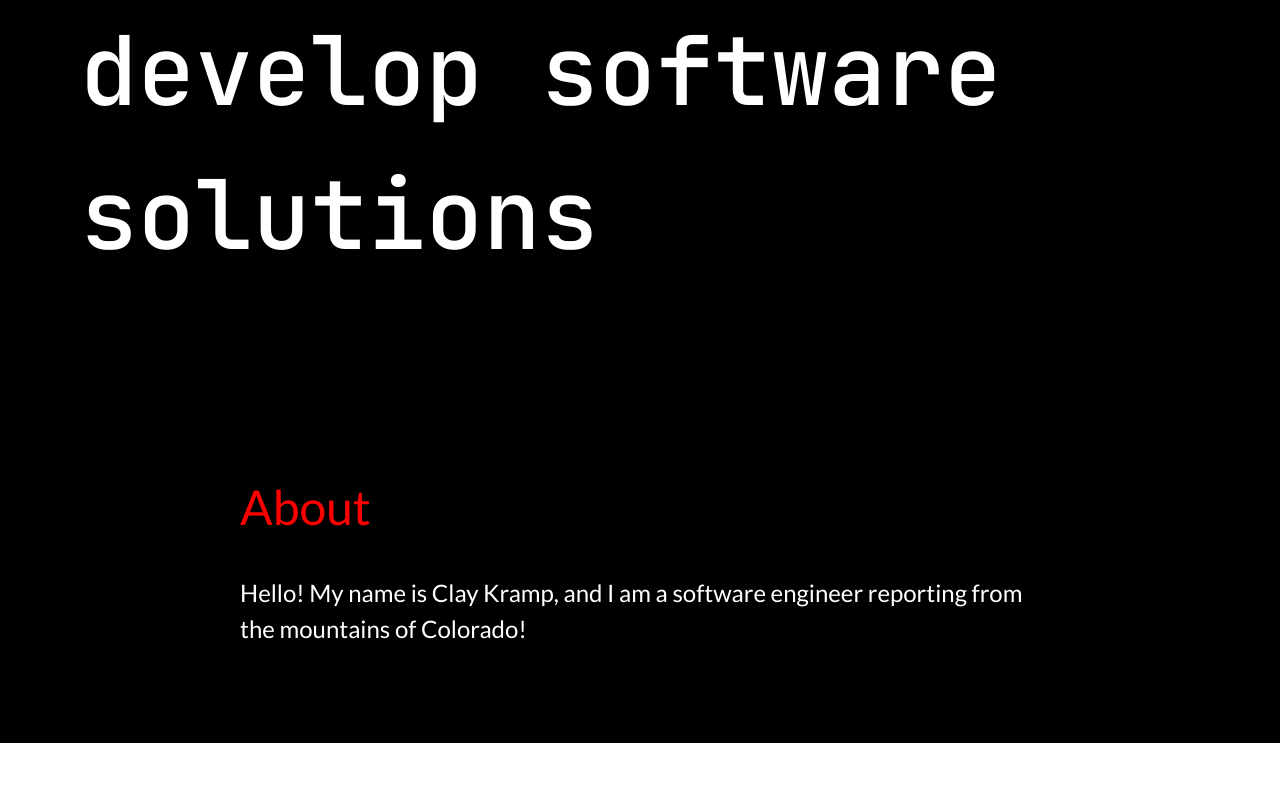
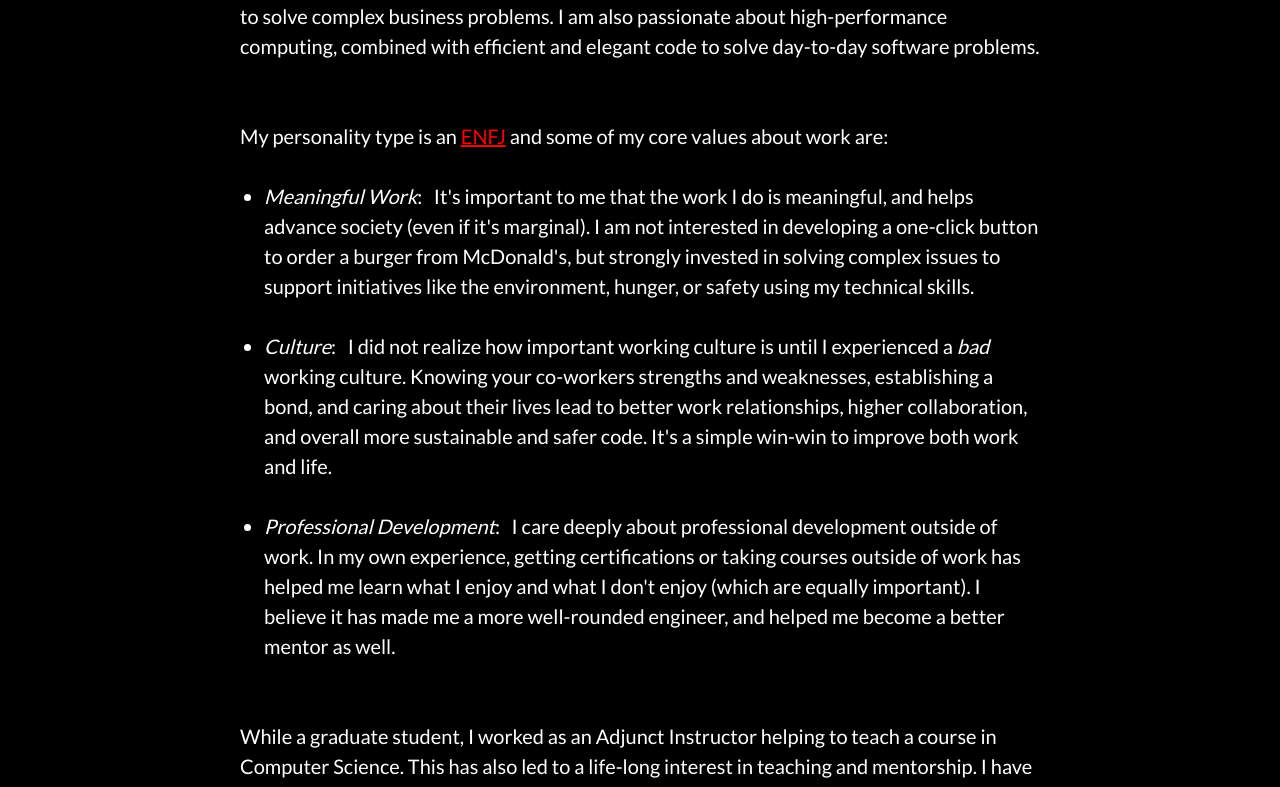
Before and after one commit to krampcg23/me, a Vue app: page /about in a window 1280 px wide. Shown: the part 1129-1916 px from the top of the page. Before the commit the page ends 1872 px from the top, so only its background shows below. Built offline with nearby package versions, Linux system fonts and the light colour scheme.

Commit message:
Adding the about page

```diff
--- a/src/views/About.vue
+++ b/src/views/About.vue
@@ -14,11 +14,6 @@
       <div>
       </div>
     </div>
-    <div class="black-background vh-height">
-      <div class="big-header max-height d-flex align-center">
-        I architect and develop software solutions
-      </div>
-    </div>
     <div class="black-background">
       <div class="body-text d-flex flex-column align-center justify-center">
         <div class="justify-start">
@@ -29,7 +24,30 @@
             Hello! My name is Clay Kramp, and I am a software engineer reporting from the mountains of Colorado!
           </div>
           <div class="body-text-body">
-
+            I have wide interests in web applications, data operations, UI/UX, and machine learning, and have experiences to prove them, too! My journey to become a software engineer
+            began with a degree in Applied Mathematics which opened my eyes to applying mathematical concepts to solve complex business problems. I am also passionate about high-performance
+            computing, combined with efficient and elegant code to solve day-to-day software problems.
+            <br /> <br /> <br />
+            My personality type is an <a href="https://www.16personalities.com/enfj-personality">ENFJ</a> and some of my core values about work are:
+            <br /> <br />
+            <ul>
+              <li><i>Meaningful Work</i>: &nbsp;&nbsp;It's important to me that the work I do is meaningful, and helps advance society (even if it's marginal). I am not
+              interested in developing a one-click button to order a burger from McDonald's, but strongly invested in solving complex issues to support initiatives like the
+              environment, hunger, or safety using my technical skills.<br/><br/></li>
+              <li><i>Culture</i>: &nbsp;&nbsp;I did not realize how important working culture is until I experienced a <i>bad</i> working culture. Knowing your co-workers
+              strengths and weaknesses, establishing a bond, and caring about their lives lead to better work relationships, higher collaboration, and overall more sustainable and safer code.
+              It's a simple win-win to improve both work and life.<br/><br/></li>
+              <li><i>Professional Development</i>: &nbsp;&nbsp;I care deeply about professional development outside of work. In my own experience, getting certifications or taking courses
+              outside of work has helped me learn what I enjoy and what I don't enjoy (which are equally important). I believe it has made me a more well-rounded engineer, and helped
+              me become a better mentor as well.</li>
+            </ul>
+            <br/> <br/>
+            While a graduate student, I worked as an Adjunct Instructor helping to teach a course in Computer Science. This has also led to a life-long interest in teaching and mentorship.
+            I have had the privilege of having phenomenal mentors in my life, and I find it necessary to return that favor to the next set of mentees.
+            <br/> <br/>
+            You can read more about my experiences from my resume below:
+            <br/> <br/>
+            <a href="../assets/Clay_Kramp_Resume.pdf" download>Clay Kramp's Resume, 3/14/2021</a>
           </div>
         </div>
       </div>
@@ -91,8 +109,11 @@ export default Vue.extend({
   font-size: 1.5rem;
 }
 .body-text-body {
-  font-size: 1rem;
+  font-size: 1.25rem;
   padding-top: 2rem;
-  padding-bottom: 2rem;
+  padding-bottom: 15rem;
+}
+a {
+  color: red;
 }
 </style>
--- a/src/views/Work.vue
+++ b/src/views/Work.vue
@@ -6,53 +6,6 @@
           <v-icon class="white-text">mdi-arrow-left</v-icon>
         </v-btn>
       </router-link>
-    </div>
-    <div class="flex-column align-center max-height">
-        <div class="mx-auto white-text">
-            Work Experiences
-        </div>
-        <v-card class="mb-12 mx-auto" width="600">
-                <v-img
-                class="white--text align-end"
-                height="100px"
-                src="../assets/nexla.png"
-                >
-            </v-img>
-            <v-card-title>Solutions Engineer</v-card-title>
-            <v-card-subtitle class="pb-0">Nexla, Feb 2021 - Present</v-card-subtitle>
-            <v-card-text class="text--primary">
-            Architect, develop, and manage #DataOps for several client companies using the Nexla platform to solve client’s data problems using our unique data mesh solution.
-            </v-card-text>
-        </v-card>
-        <v-card class="mb-12" width="600">
-            <v-img
-                class="white--text align-end"
-                height="100px"
-                src="../assets/credera.png"
-                >
-            </v-img>
-            <v-card-title>Software Engineering Consultant</v-card-title>
-            <v-card-subtitle class="pb-0">Credera, July 2019 - Feb 2021</v-card-subtitle>
-            <v-card-text class="text--primary">
-                Lead Front End Developer on a project to create a new line of product for a home service company and developed many re-usable components to be used by the entire organization. <br /> <br />
-                Modernized an outdated, revenue-generating web application by transforming the code base using a Vue.js application for the largest digital marketplace in the home service industry, estimated at a $6M annualized gain. <br/> <br/>
-                Modernized a major transportation company’s payment and accounting web application by using Angular with TypeScript, containerizing with Docker, orchestrating with Kubernetes, and creating CI/CD pipelines to help manage their $4B business.<br/>
-            </v-card-text>
-        </v-card>
-        <v-card class="mb-12" width="600">
-            <v-card-title>Adjunct Professor</v-card-title>
-            <v-card-subtitle class="pb-0">Colorado School of Mines</v-card-subtitle>
-            <v-card-text class="text--primary">
-            Architect, develop, and manage #DataOps for several client companies using the Nexla platform to solve client’s data problems using our unique data mesh solution
-            </v-card-text>
-        </v-card>
-        <v-card class="mb-12" width="600">
-            <v-card-title>Software Engineering Intern</v-card-title>
-            <v-card-subtitle class="pb-0">Nexla</v-card-subtitle>
-            <v-card-text class="text--primary">
-            Architect, develop, and manage #DataOps for several client companies using the Nexla platform to solve client’s data problems using our unique data mesh solution
-            </v-card-text>
-        </v-card>
     </div>
   </div>
 </template>
```
Also changed, not shown: 1 other file (tests, documents, lock files or other folders).
